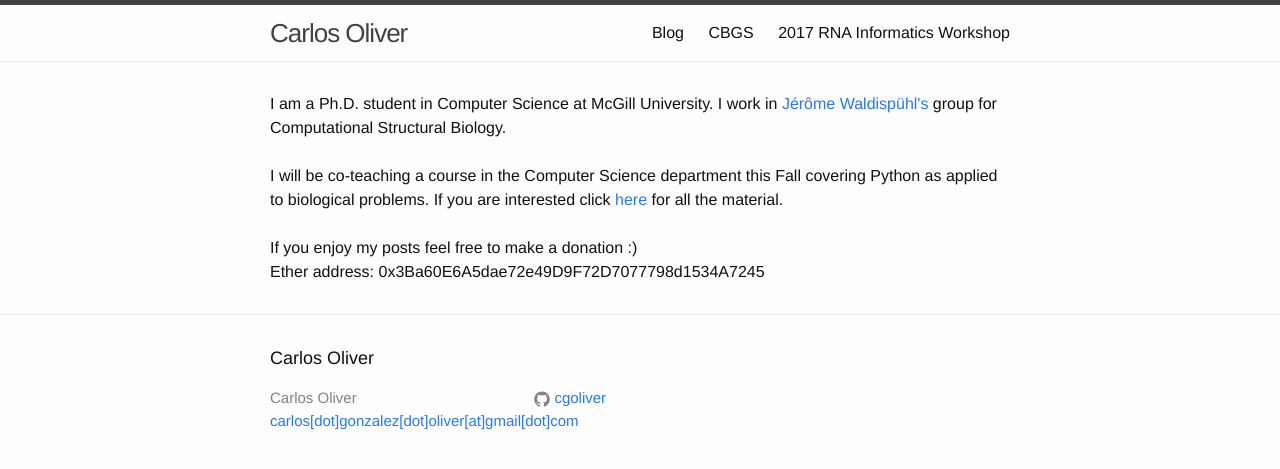
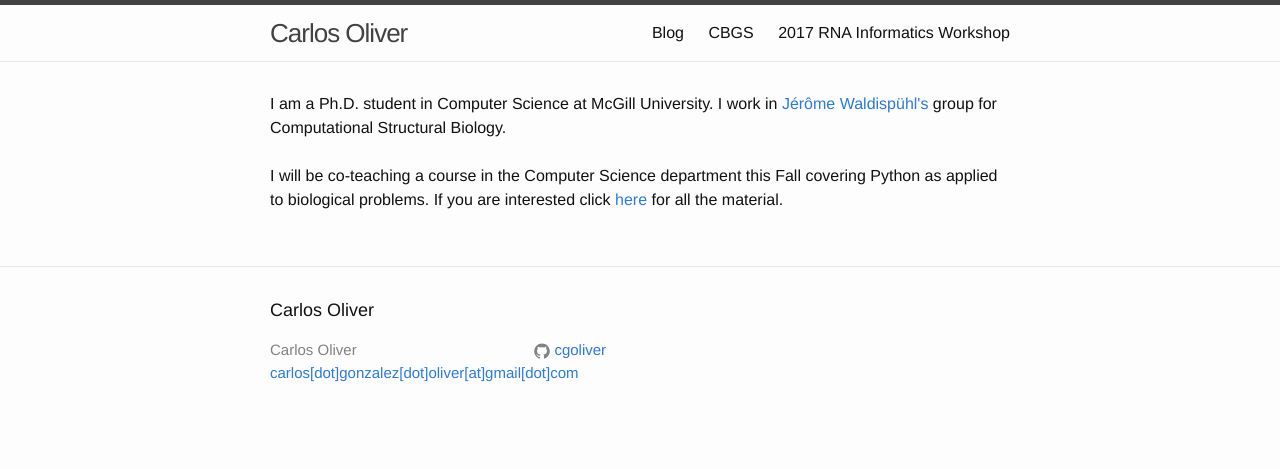
Before and after one commit to cgoliver/cgoliver.github.io, a Jekyll site: the page built from index.html, in a window 1280 px wide. Shown: the top 469 px of the page. Built offline with Jekyll 4.4.1, drawn with Linux system fonts in a browser that asks for light colours.

Commit message:
no ether

```diff
--- a/index.html
+++ b/index.html
@@ -7,7 +7,7 @@ layout: default
 
 I will be co-teaching a course in the Computer Science department this Fall covering Python as applied to biological problems. If you are interested click <a href="http://cs.mcgill.ca/~cgonza11/COMP_364/" target="_blank"> here</a> for all the material. <br><br>
 
-If you enjoy my posts feel free to make a donation :)<br>
+<!--If you enjoy my posts feel free to make a donation :)<br>-->
 
-Ether address: 0x3Ba60E6A5dae72e49D9F72D7077798d1534A7245
+<!--Ether address: 0x3Ba60E6A5dae72e49D9F72D7077798d1534A7245 -->
 </div>
```
